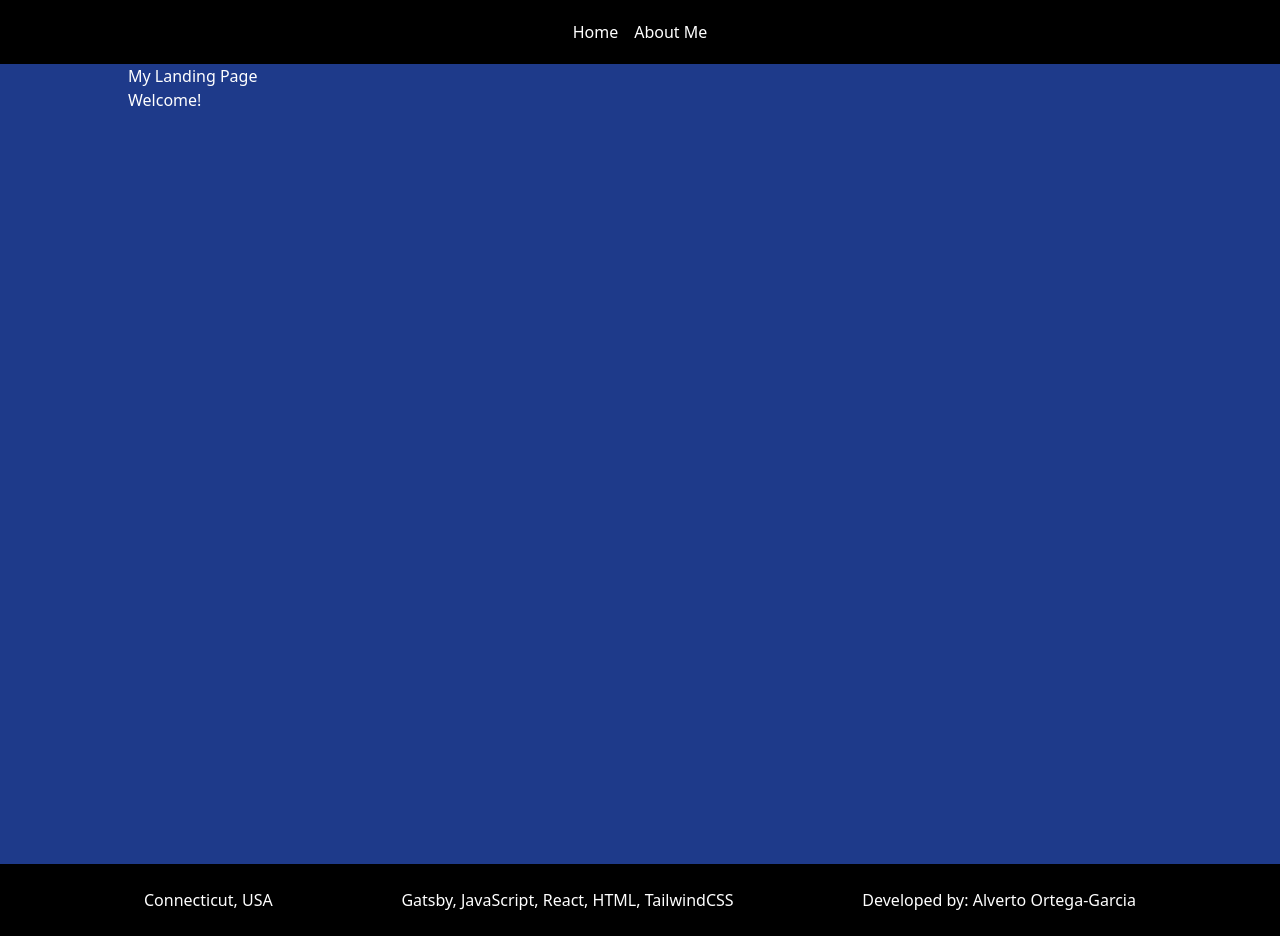
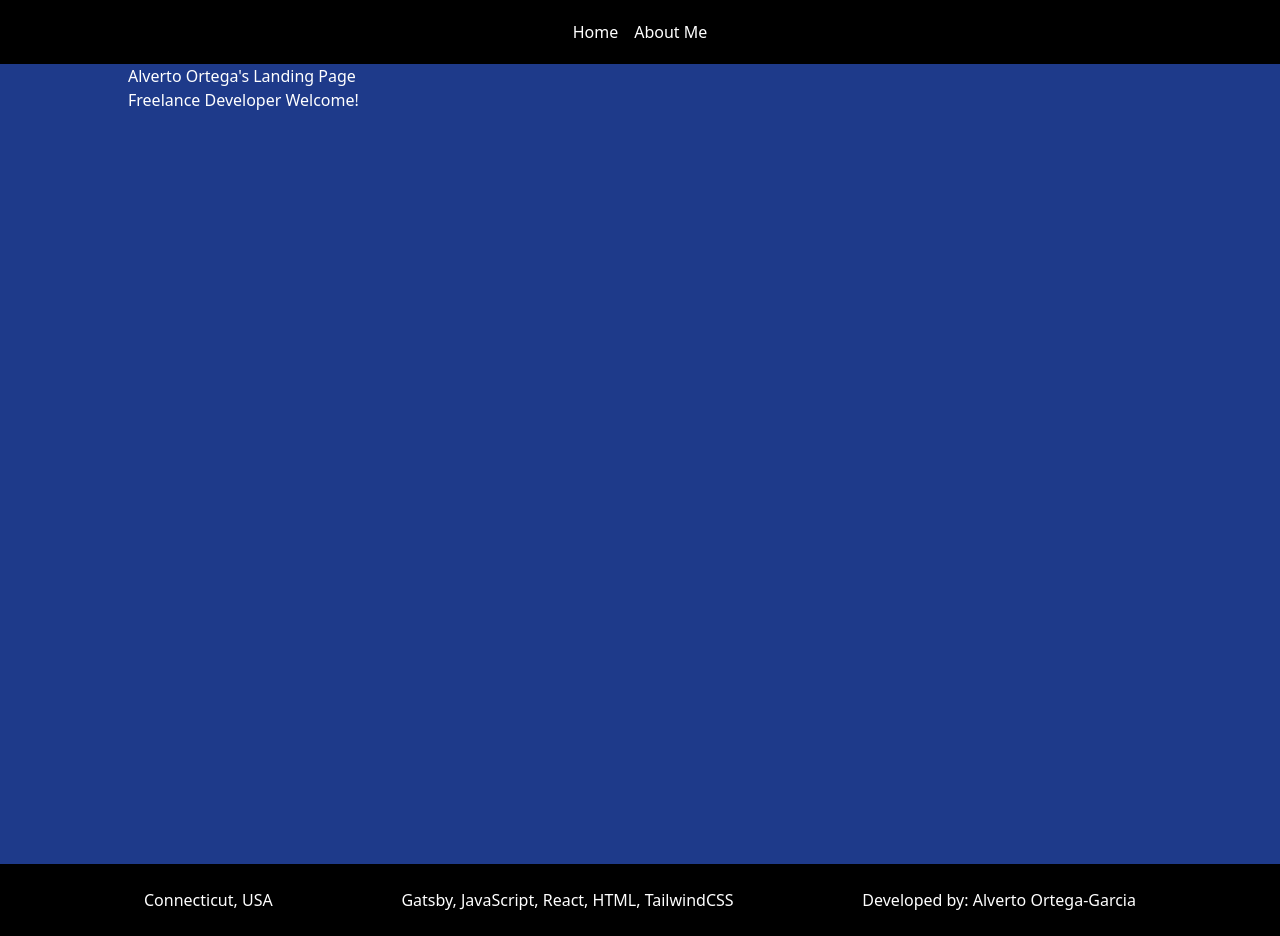
Before and after one commit to Alverto-Ortega/Portfolio, a Gatsby site: page / in a window 1280 px wide. Built offline with nearby package versions, Linux system fonts and the light colour scheme; Gatsby itself is replaced by a stand-in of ours.

Commit message:
queried local data via site meta data

```diff
--- a/gatsby-config.js
+++ b/gatsby-config.js
@@ -1,5 +1,11 @@
 //define site's metadata, plugins and other general configs:
 module.exports = {
+    siteMetadata:{
+        siteUrl: 'https://ortegaportfolio.com',
+        name: 'Alverto Ortega',
+        role: 'Freelance Developer',
+        bio: 'Passionate at learning the Full-stack Web development technology'
+    },
     plugins:[
         'gatsby-plugin-postcss'
     ],
--- a/src/pages/index.js
+++ b/src/pages/index.js
@@ -1,13 +1,30 @@
 import React from "react";
+import { graphql } from "gatsby";
 import Layout from "../components/layout/Layout";
 
-export default function Index(){
+export default function Index({data}){
+    const {
+        site:{
+            siteMetadata: {name, role},
+        },
+    } = data;
+
     return(
         <Layout>
             <div className="max-w-5xl mx-auto py-16 lg:py-24">
-                <h1 className="text-4xl md:text-6xl font-bold text-black">My Landing Page</h1>
-                <p >Welcome!</p>
+                <h1 className="text-4xl md:text-6xl font-bold text-black">{name}'s Landing Page</h1>
+                <p >{role} Welcome!</p>
             </div>
         </Layout>
     );
 }
+export const query = graphql`
+{
+    site {
+        siteMetadata {
+            name
+            role
+        }
+    }
+}
+`;
```
